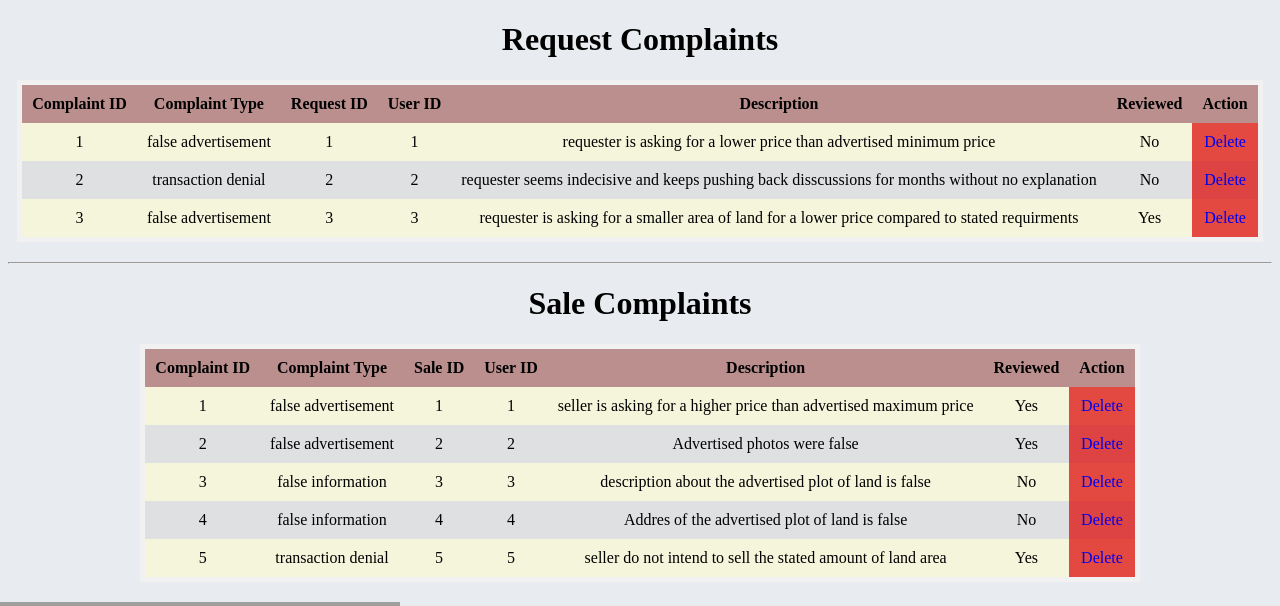
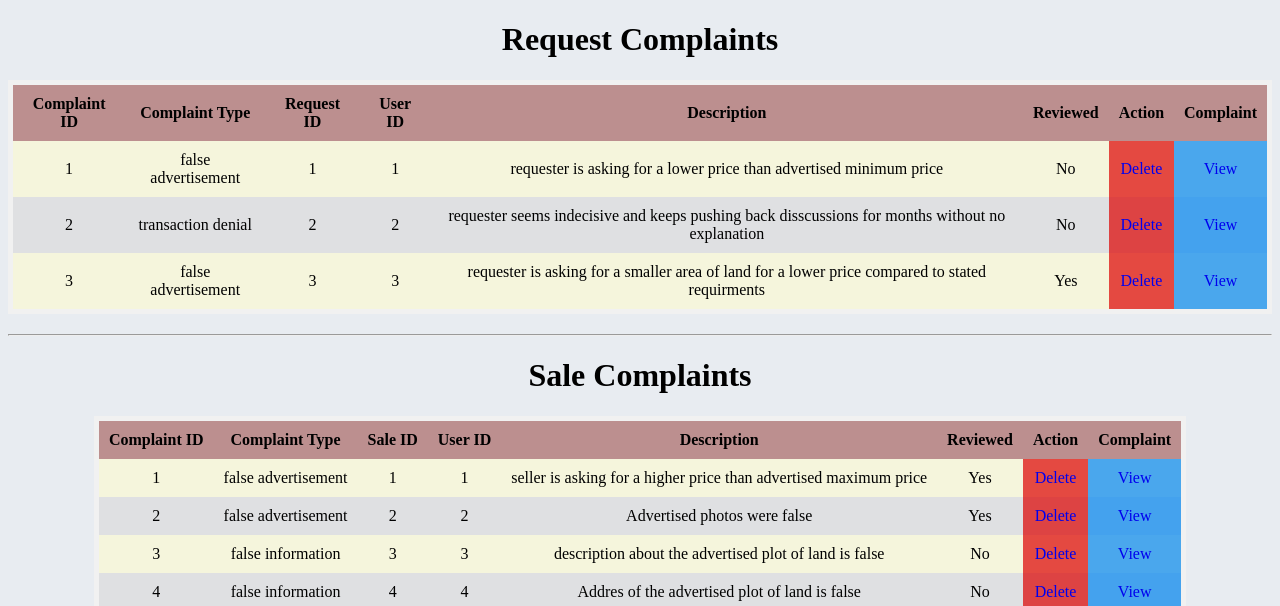
Before and after one commit to IT21292422/Landsale, a PHP site: page /complaint.php in a window 1280 px wide. Shown: the part 87-693 px from the top of the page. Run offline with PHP 8.4, Linux system fonts and the light colour scheme; data comes from the database, SQL or seed files in the repository; grey boxes are pictures that could not be loaded.

Commit message:
add review complaint line to html

```diff
--- a/complaint.php
+++ b/complaint.php
@@ -38,6 +38,7 @@ if ($result2->num_rows > 0) {
     echo("<th>Description</th>");
     echo("<th>Reviewed</th>");
     echo("<th>Action</th>");
+    echo("<th>Complaint</th>");
 
     while($row = $result2->fetch_assoc()) {
         echo "<tr>";
@@ -56,6 +57,7 @@ if ($result2->num_rows > 0) {
 
         ?>
         <td class="delete"><a style="text-decoration: none;" href="php\controllers\request-complaints-ctrl.php?complaint_id=<?php echo $row["complaint_id"]; ?>">Delete</a></td>
+        <td class="viewws"><a style="text-decoration: none;" href="review-complaint.php?complaint_id=<?php echo $row["complaint_id"]; ?>">View</a></td>
       <?php
 
         echo "</tr>";
@@ -91,6 +93,7 @@ if ($result2->num_rows > 0) {
     echo("<th>Description</th>");
     echo("<th>Reviewed</th>");
     echo("<th>Action</th>");
+    echo("<th>Complaint</th>");
 
     while($row = $result2->fetch_assoc()) {
         echo "<tr>";
@@ -109,6 +112,7 @@ if ($result2->num_rows > 0) {
 
       ?>
         <td class="delete"><a style="text-decoration: none;" href="php\controllers\sale-complaint-ctrl.php?complaint_id=<?php echo $row["complaint_id"]; ?>">Delete</a></td>
+        <td class="viewws"><a style="text-decoration: none;" href="review-complaint.php?complaint_id=<?php echo $row["complaint_id"]; ?>">View</a></td>
       <?php
 
        echo "</tr>";
```
